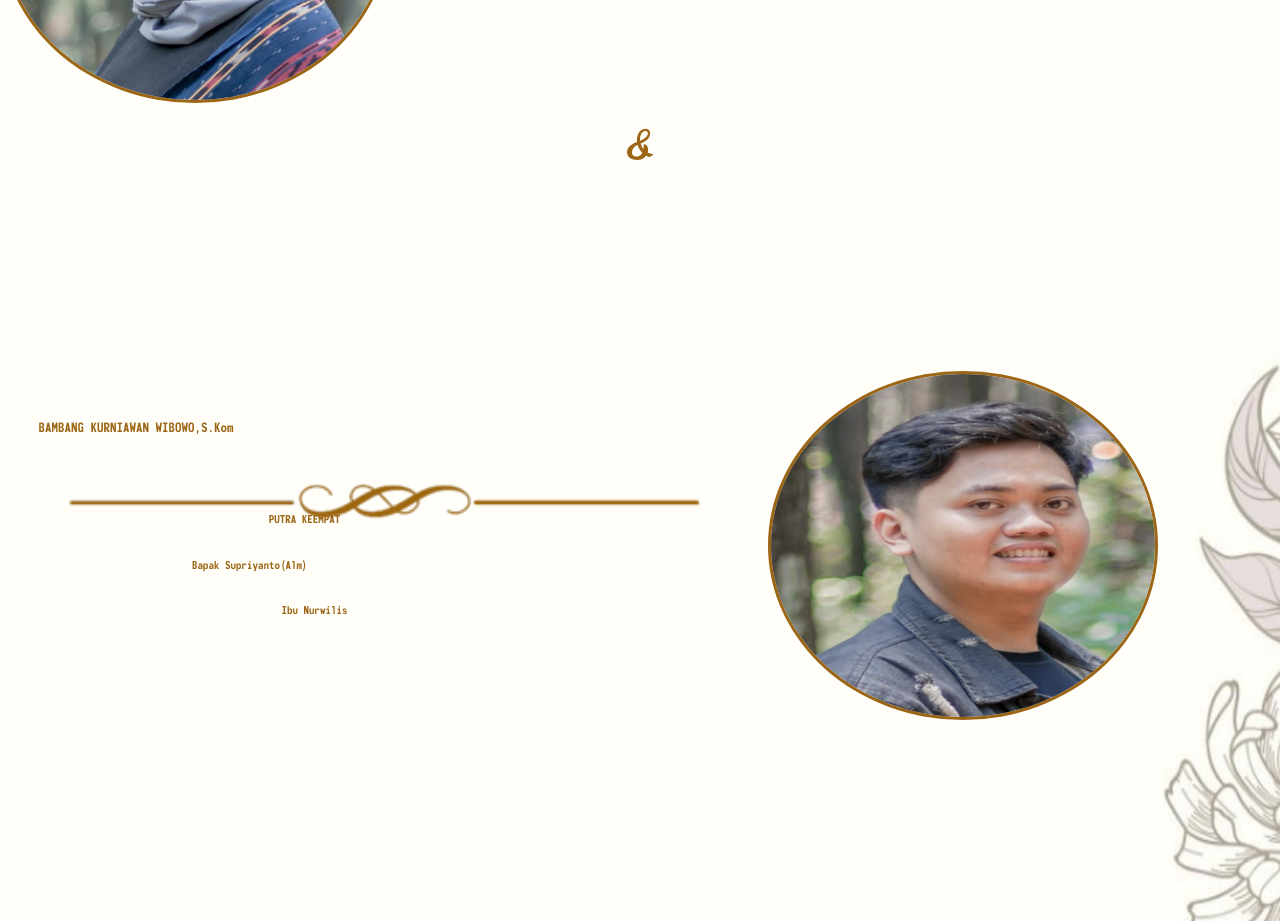
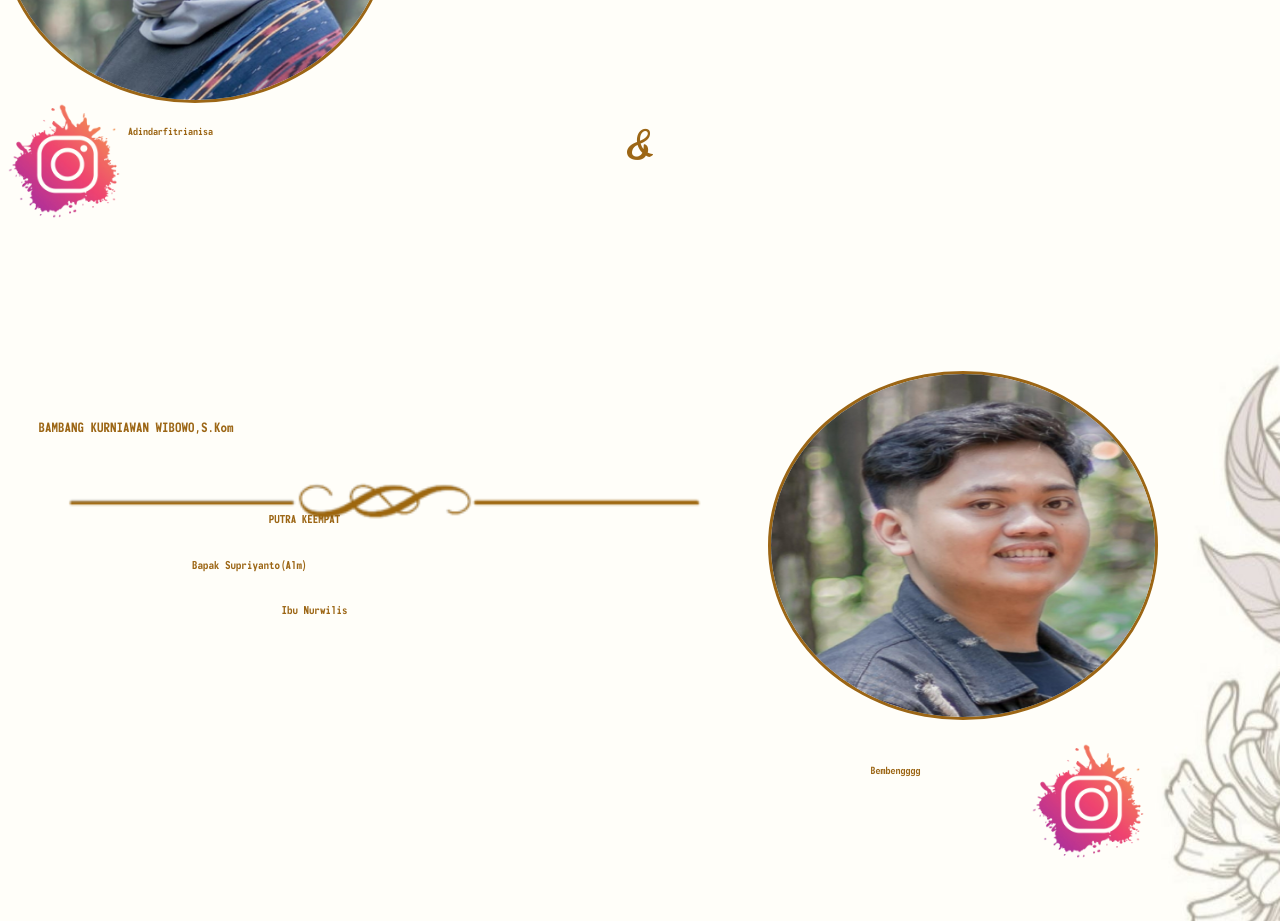
Before and after one commit to bembengggg/weddingbambangdinda, a React (Create React App) app: page /Couple in a window 1280 px wide. Shown: the part 1160-2081 px from the top of the page. Built offline with nearby package versions, Linux system fonts and the light colour scheme; a web font is replaced by a local one.

Commit message:
text label

```diff
--- a/src/Component/Couple/Couple.css
+++ b/src/Component/Couple/Couple.css
@@ -310,3 +310,60 @@
     animation-duration: 2s;
 
 }
+.wrapIG{
+    width: 100%;
+    animation: animasitext1;
+    animation-duration: 4s;
+
+}
+.imgig{
+    height: auto;
+    position: absolute;
+    top: 55%;
+    width: 50%;
+}
+.imglistig{
+    height: auto;
+    position: absolute;
+    width: 20%;
+}
+.namaig{
+    position: absolute;
+    top: 56%;
+    width: 100%;
+    font-family: 'monofonto';
+}
+.txtwig{
+    font-size: 10px;
+    margin-left: 10%;
+    color:#9C6615 ;
+}
+.wraplIG{
+    width: 100%;
+    animation: animasitext1;
+    animation-duration: 4s;
+
+}
+.imglig{
+    height: auto;
+    position: absolute;
+    top: 83%;
+    width: 50%;
+}
+.imglistlig{
+    height: auto;
+    position: absolute;
+    width: 20%;
+    margin-left: 160%;
+}
+.namalig{
+    position: absolute;
+    top: 84%;
+    width: 100%;
+    font-family: 'monofonto';
+}
+.txtlig{
+    font-size: 10px;
+    margin-left: 68%;
+    color:#9C6615 ;
+}
--- a/src/Component/Couple/Couple.jsx
+++ b/src/Component/Couple/Couple.jsx
@@ -6,6 +6,7 @@ import bismillah from '../../Assets/image/bismillah.png';
 import dinda from '../../Assets/image/dinda.PNG';
 import bambang from '../../Assets/image/bambang.PNG';
 import list from '../../Assets/image/list.png';
+import IG from '../../Assets/image/IG.png';
 
 
 const Couple =()=>{
@@ -29,7 +30,9 @@ const Couple =()=>{
             </div>
 
             <div className='wrappingimg'>
+            <a href="https://www.instagram.com/adindarfitrianisa/">
                 <img className='imgw' src={dinda}/>
+            </a>
             </div>
             <div className='animasitext'>
             <div className='htopw'>
@@ -48,11 +51,21 @@ const Couple =()=>{
                 <label className='txtwibu'>Ibu Ita Deswita</label>
             </div>
             </div>
+            <div className='wrapIG'>
+            <div className='imgig'>
+            <img className='imglistig' src={IG}/>
+            </div>
+            <div className='namaig'>
+                <label className='txtwig'>Adindarfitrianisa</label>
+            </div>
+            </div>
             <div className='htopand'>
                 <label className='txtand'>&amp;</label>
             </div>
              <div className='wrappingimgl'>
-                <img className='imgl' src={bambang}/>
+             <a href="https://www.instagram.com/bembengggg/">
+                <img className='imgl' onClick={event =>  window.location.href=''} src={bambang}/>
+                </a>
             </div>
             <div className='animasitextl'>
             <div className='htoplptk'>
@@ -71,6 +84,14 @@ const Couple =()=>{
                 <label className='txtlibu'>Ibu Nurwilis</label>
             </div>
             </div>
+            <div className='wraplIG'>
+            <div className='imglig'>
+            <img className='imglistlig'  src={IG}/>
+            </div>
+            <div className='namalig'>
+                <label className='txtlig'>Bembengggg</label>
+            </div>
+            </div>
          </div>
 
 
--- a/src/Component/Cover/Cover.css
+++ b/src/Component/Cover/Cover.css
@@ -194,7 +194,14 @@ to{
     margin-left: 0%;
 }
 }
-
+@keyframes animasitext1{
+    from{
+        opacity: 0;
+    }
+    to{
+        margin-left: 0%;
+    }
+    }
 
 @media only screen and (min-width: 768px) and (max-width: 991px) {
     .wrapcover{
```
Also changed, not shown: src/Assets/image/IG.png (added).
